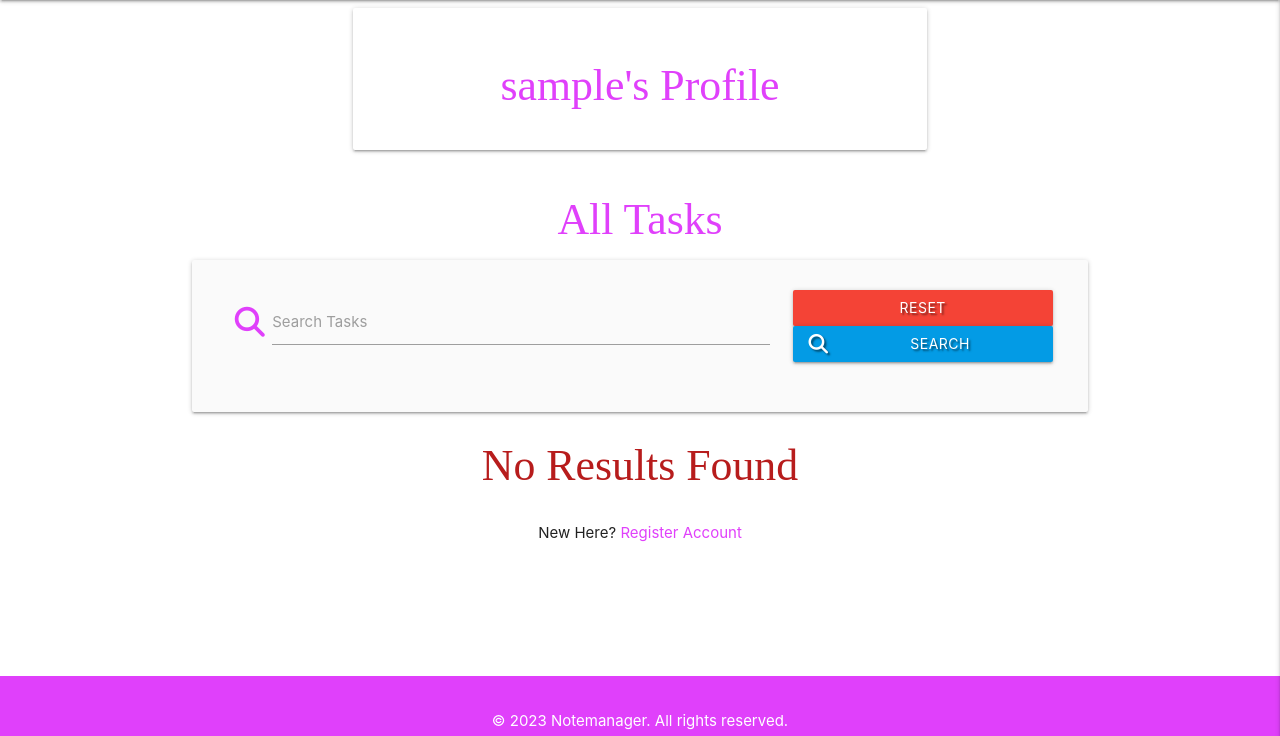
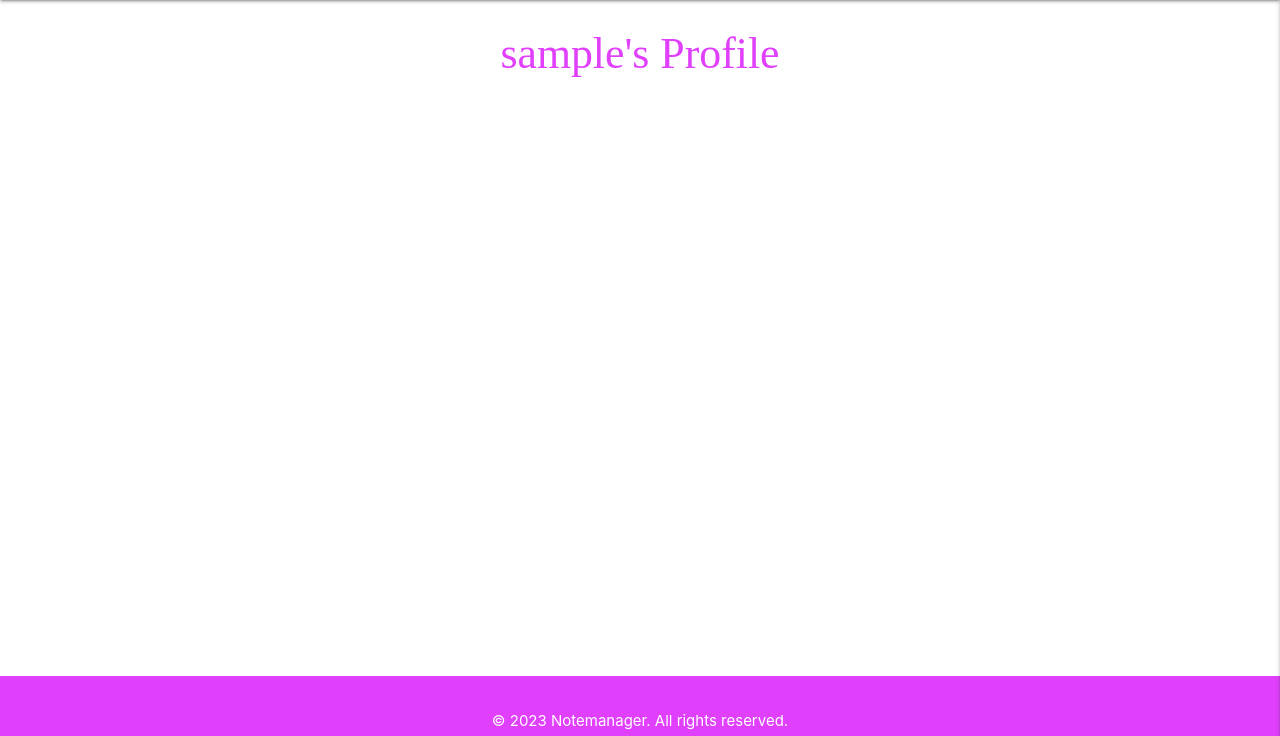
Before and after one commit to Laidybird/Notemanager, a Flask app: page /profile/1 in a window 1280 px wide. Shown: the part 64-800 px from the top of the page. Run offline with Flask 2, Linux system fonts and the light colour scheme; the visitor is signed in with stand-in values (Sample User, id 1); a database or web service that is not in the repository returns one stand-in record (values such as "Sample title"); some libraries are stand-ins or nearby versions.

Commit message:
Modify the profile template

```diff
--- a/templates/profile.html
+++ b/templates/profile.html
@@ -1,74 +1,14 @@
 {% extends "base.html" %}
 {% block content %}
 
-
-
     <div class="row">
         <div class="col s12 m8 offset-m2">
-            <div class="card-panel">
+            <div>
                 <h3 class="center-align purple-text text-accent-2">
                     {{ username }}'s Profile
                 </h3>
             </div>
         </div>
     </div>
-    <h3 class="purple-text text-accent-2 center-align">All Tasks</h3>
-
-    <div class="row card-panel grey lighten-5">
-        <form action="{{ url_for('search')}}" method="post"  class="col s12">
-            <div class="row valign-wrapper center-align">
-                <div class="input-field col s12 m8">
-                    <i class="fas fa-search prefix purple-text text-accent-2"></i>
-                    <input type="text" name="query" id="query" minlength="3" class="validate" required>
-                    <label for="query">Search Tasks</label>
-                </div>
-                <div class="col s12 m4">
-                    <a href="{{ url_for('get_tasks' )}}" class="red btn text-shadow">Reset</a>
-                    <button type="submit" class="light-blue darken-1 btn text-shadow">
-                        <i class="fas fa-search left"></i>Search
-                    </button>
-                </div>
-            </div>
-        </form>
-    </div>
-        {% if tasks | length > 0 %}
-        <ul class="collapsible">
-            {% for task in tasks %}
-            <li>
-                <div class="collapsible-header white-text purple accent-2 text-shadow">
-                    <div class="col s3 button-container">
-                        <i class="fas fa-caret-down"></i>
-                        {% if session.user | lower == task.created_by | lower %}
-                        <a href="{{ url_for('delete_task', task_id=task._id) }}" class="btn-small green accent-4">Done</a>
-                        <a href="{{ url_for('edit_task', task_id=task._id) }}" class="btn-small light-blue lighten-1">Edit</a>
-                        {% endif %}
-                    </div>
-                    <div class="col s9">
-                        <strong>{{ task.task_name }}</strong> : {{ task.due_date }}
-                        {% if task.is_urgent == "on" %}
-                            <i class="fas fa-exclamation-circle light-blue-text text-lighten-2 tooltipped"
-                                data-position="right" data-tooltip="URGENT!"></i>
-                        {% endif %}
-                    </div>
-                </div>
-                <div class="collapsible-body">
-                    <strong>{{ task.category_name }}</strong>
-                    <p>{{ task.task_description }}</p>
-                    <p><em>by: {{ task.created_by }}</em></p>
-                </div>
-            </li>
-            {% endfor %}
-        </ul>
-        {% else %}
-        <h3 class="red-text text-darken-4 center-align">No Results Found</h3>
-        {% endif %}
-    <div class="row">
-        <div class="col s12">
-            <p class="center-align">
-                New Here?
-                <a href="{{ url_for('register') }}" class="purple-text text-accent-2">Register Account</a>
-            </p>
-        </div>
-    </div>
 
 {% endblock %}
```
